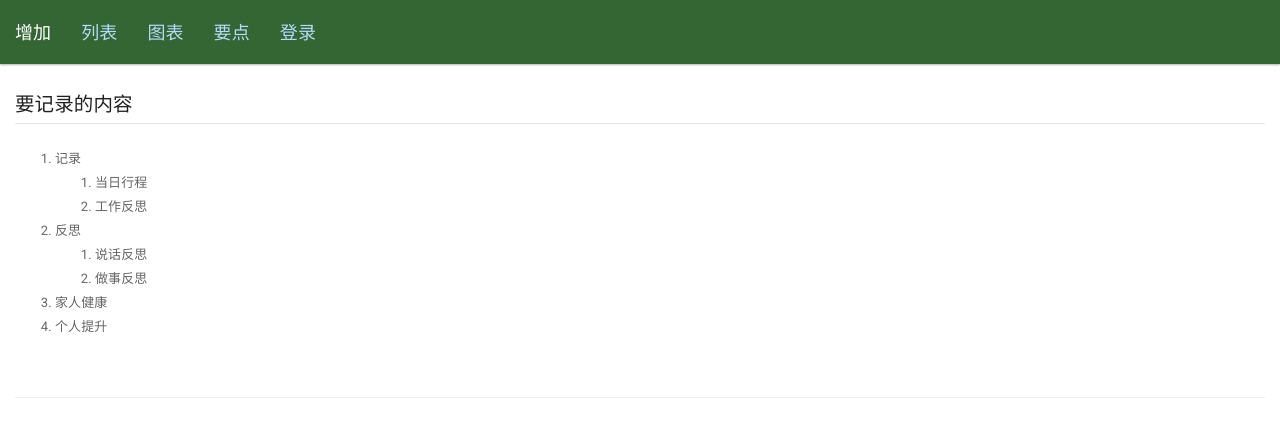
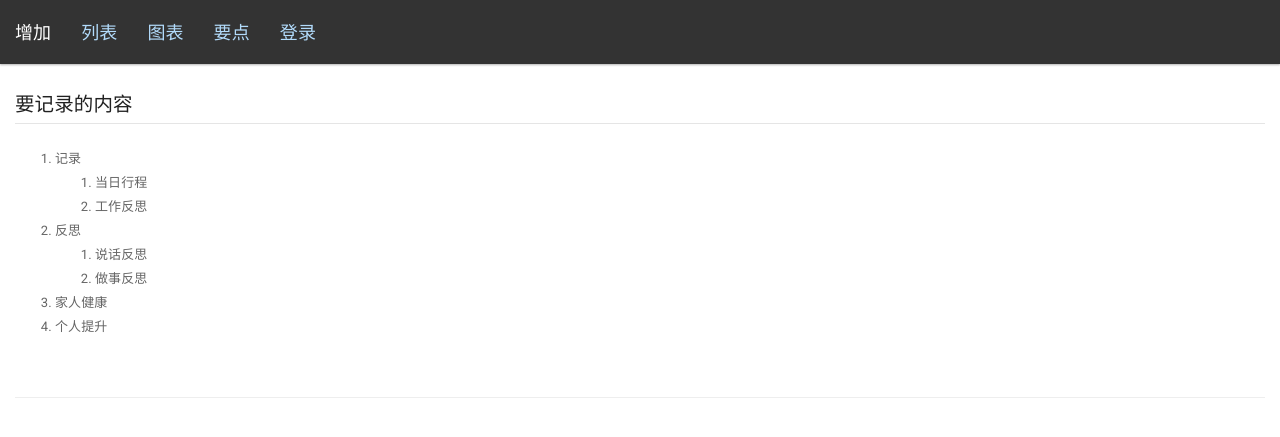
Before and after one commit to ytao/py_rz, a Python web app: template app/templates/rzContent.html in a window 1280 px wide. Shown: the top 437 px of the page. Run offline with Jinja, Linux system fonts and the light colour scheme; the template is opened without the code that fills it, so the values that code supplies are empty; some libraries are stand-ins or nearby versions.

Commit message:
用javascript和css增加了每日不同的导航栏颜色

```diff
--- a/app/templates/base.html
+++ b/app/templates/base.html
@@ -22,12 +22,11 @@
 			.navbar-brand
 			{font-size:18px;}
 		</style>
-
-		<title>yt_rz.testing</title>
+		<title>低头耕地，抬头看天！</title>
 	</head>
 	<body>
 		<div id="header">
-			<nav class="navbar navbar-inverse navbar-static-top" style="background-color:#336633;" >
+			<nav id="nav" class="navbar navbar-inverse navbar-static-top">
 			<div class="navbar-header">
 				<a class="navbar-brand" href="/">增加</a>
 				<a class="navbar-brand" href="/showlist">列表</a>
@@ -78,5 +77,32 @@
 			</div>
 		</div>
 	</body>
+	<script>
+		var d=new Date().getDay();
+		switch (d)
+		{
+			case 0:
+				$("#nav").css("background-color","#003366")
+				break;
+			case 1:
+				$("#nav").css("background-color","#336633")
+				break;
+			case 2:
+				$("#nav").css("background-color","#000000")
+				break;
+			case 3:
+				$("#nav").css("background-color","#0066cc")
+				break;
+			case 4:
+				$("#nav").css("background-color","#6699cc")
+				break;
+			case 5:
+				$("#nav").css("background-color","#333333")
+				break;
+			case 6:
+				$("#nav").css("background-color","#ff9900")
+				break;
+		}
+	</script>
 </html>
 <!-- vim:set ts=2 shiftwidth=2: -->
--- a/app/templates/index.html
+++ b/app/templates/index.html
@@ -1,5 +1,5 @@
 {% extends "base.html" %}
-{% block header %} 新建记录 {% endblock %}
+{% block header %} 增加记录 {% endblock %}
 {% block body %}
 <form action="" method="post" name="index">
 	{{form.hidden_tag()}}
```
Also changed, not shown: app/templates/showchart.html (+5 -5 lines).
